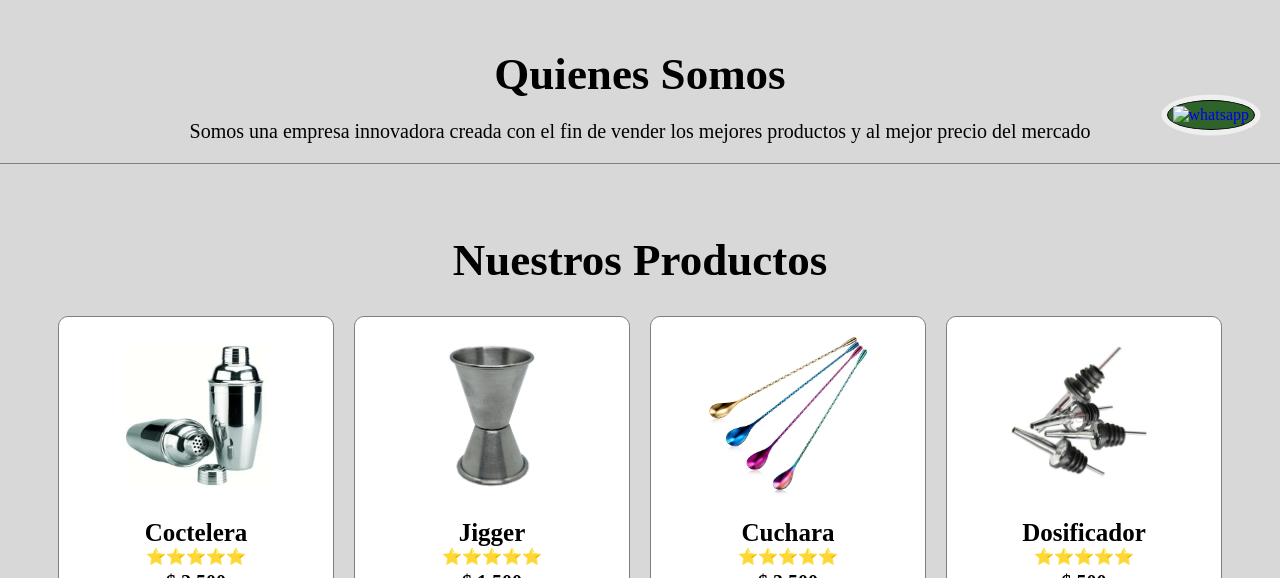
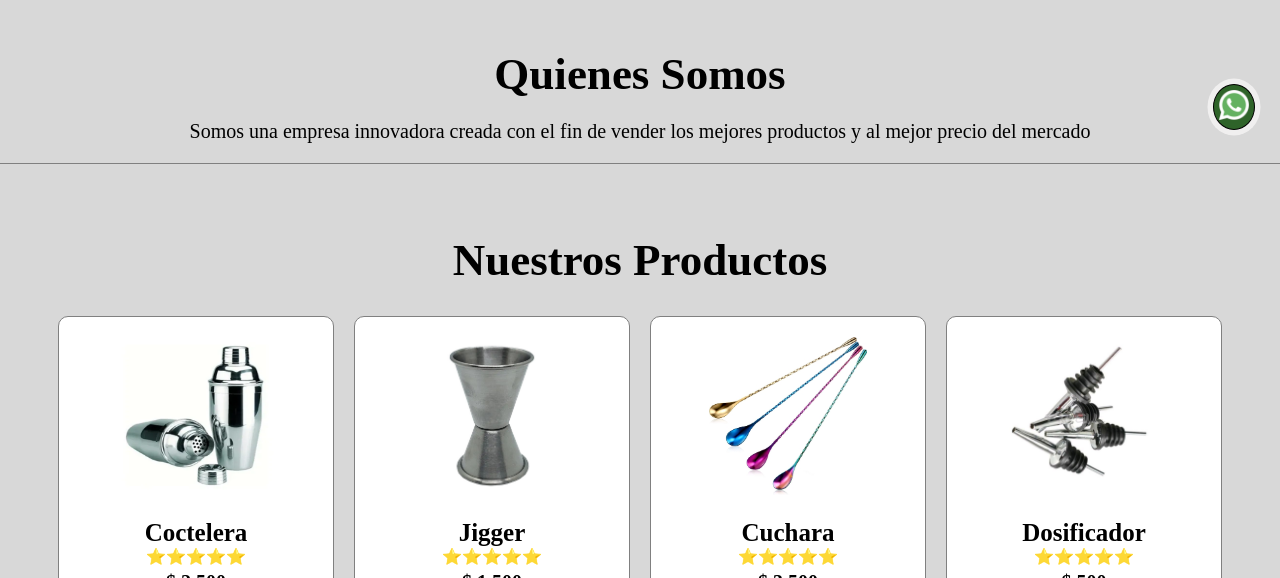
Before and after one commit to Ricardom21/ecommerce-de-js, a plain HTML site: page index.html in a window 1280 px wide. Shown: the part 522-1100 px from the top of the page. Drawn offline with Linux system fonts and the light colour scheme.

Commit message:
corrigiendo

```diff
--- a/index.html
+++ b/index.html
@@ -136,7 +136,7 @@
             </div>
         </section>
         <div class="container-boton">
-            <a href="https://walink.co/0005de?text=Consulta Nuestros Precios" target="_blank"> <img class="boton" src="../e-commerce/img/whatsapp.png" alt="whatsapp"></a>
+            <a href="https://walink.co/0005de?text=Consulta Nuestros Precios" target="_blank"> <img class="boton" src="img/whatsapp.png" alt="whatsapp"></a>
             </div>
     </main>
     <footer>
```
